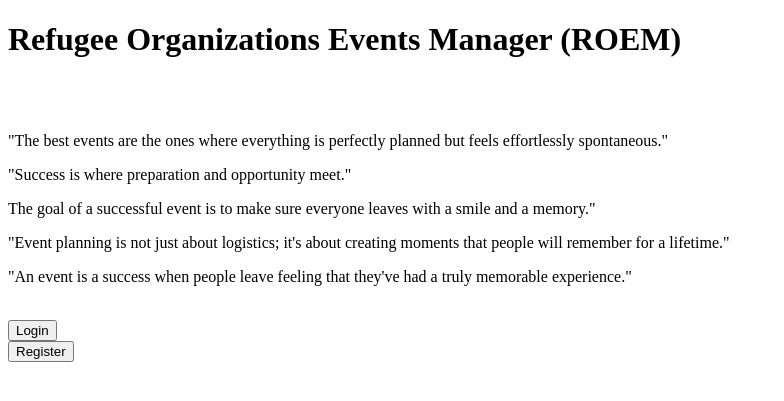
After one commit to Kemal-RC-GH/Final_Project-ROEM, a Flask app: template templates/index.html in a window 1280 px wide. The commit adds this page. Shown: the top 401 px of the page, without its empty margins (0-784 px from the left). Run offline with Flask 3, Linux system fonts and the light colour scheme; the template is opened without the code that fills it, so the values that code supplies are empty.

Commit message:
Index and register html files added, register and login done!

```diff
--- a/app.py
+++ b/app.py
@@ -1,14 +1,20 @@
 from flask import Flask, render_template, request, session, redirect, flash, get_flashed_messages, json
-from datetime import datetime
+#from datetime import datetime
 
 app = Flask(__name__)           # All required classes and functions imported. Flask file defined
-app.secret_key = '1234@$'       # secret added for the sake of syntax
+app.secret_key = "1234@$"       # secret added for the sake of syntax
 
+users_file_path = "users.json"
 def load_users():
-    file = open("user.json" , "r")
+    file = open(users_file_path , "r")
     users = json.load(file)
-    file.clsoe()
+    file.close()
     return users
+
+def save_users(user):
+    file = open(users_file_path, "w")
+    json.dump(user, file)
+    file.close()                        # registered users are saved in the users.json file
 
 USERS = load_users()            # admin users loaded from json file
 
@@ -34,5 +40,58 @@ def get_events(username):
         print("event.txt file not found!")
     return events                               # we get the event now
 
-if __name__ == '__main__':      #part of the flask format
+@app.route("/", methods=["GET"])
+def index():
+    username = session.get("username")
+    if username:
+        return redirect("/login")
+    return render_template("index.html")        # route defined for admin login
+
+@app.route("/login", methods=["GET", "POST"])
+def login():
+    if request.method == "POST":
+        username = request.form["username"]
+        password = request.form["password"]
+        users = load_users()
+        user_password = users.get(username)
+        if user_password and user_password == password:
+            session["username"] = username
+            return redirect("/dashboard")
+        flash("Invalid username or password!")
+    return render_template("login.html", flash_message=get_flashed_messages())
+
+@app.route("/register", methods=["GET", "POST"])
+def register():
+    if request.method == "POST":
+        username = request.form["username"]
+        password = request.form["password"]
+        confirm_password = request.form["confirm_password"]
+
+        if password != confirm_password:
+            flash("Passwords do not match!")
+            return render_template("register.html", flash_message=get_flashed_messages())
+
+        users = load_users()          # Here we are going to check ifvthe username exists
+        username_exists = False
+        for key in users.keys():
+            if key == username:
+                username_exists = True
+                break
+
+        if username_exists:          # Here if username exists, it will flash a message otherwise will register
+            flash("Username already exists!")
+            return render_template("register.html", flash_message=get_flashed_messages())
+
+        users[username] = password   # build the new dictionary
+        save_users(users)            # save it to the json file using save_user function
+        session["username"] = username # update session for direct login and flash the below message
+        flash("Registration successful! Please log in.")
+        return redirect("/login")
+
+    return render_template("register.html", flash_message=get_flashed_messages())
+
+
+
+
+if __name__ == "__main__":      #part of the flask format
     app.run(debug=True)
--- a/templates/create_event.html
+++ b/templates/create_event.html
@@ -3,7 +3,7 @@
 <head>
     <meta charset="UTF-8">
     <meta name="viewport" content="width=device-width, initial-scale=1.0">
-    <title>ROEM - Event Management</title>
+    <title>Create</title>
     <link rel="stylesheet" href="../static/css/style.css">
 </head>
 <body>
--- a/templates/dashboard.html
+++ b/templates/dashboard.html
@@ -3,7 +3,7 @@
 <head>
     <meta charset="UTF-8">
     <meta name="viewport" content="width=device-width, initial-scale=1.0">
-    <title>ROEM - Event Management/title>
+    <title>ROEM - Dashboard</title>
     <link rel="stylesheet" href="../static/style.css">
 </head>
 <body>
--- a/templates/delete_event.html
+++ b/templates/delete_event.html
@@ -3,7 +3,7 @@
 <head>
     <meta charset="UTF-8">
     <meta name="viewport" content="width=device-width, initial-scale=1.0">
-    <title>ROEM - Event Management</title>
+    <title>Delete</title>
     <link rel="stylesheet" href="../static/style.css">
 </head>
 <body>
--- a/templates/edit_event.html
+++ b/templates/edit_event.html
@@ -3,7 +3,7 @@
 <head>
     <meta charset="UTF-8">
     <meta name="viewport" content="width=device-width, initial-scale=1.0">
-    <title>ROEM - Event Management</title>
+    <title>Update</title>
     <link rel="stylesheet" href="../static/style.css">
 </head>
 <body>
--- /dev/null
+++ b/templates/index.html
@@ -0,0 +1,28 @@
+<!DOCTYPE html>
+<html lang="en">
+<head>
+    <meta charset="UTF-8">
+    <meta name="viewport" content="width=device-width, initial-scale=1.0">
+    <title>ROEM</title>
+</head>
+<body>
+    <h1>Refugee Organizations Events Manager (ROEM)</h1><br><br>
+    <div class="sayings" id="paragraph">
+        <p>"The best events are the ones where everything is perfectly planned but feels effortlessly spontaneous."</p>
+        <p>"Success is where preparation and opportunity meet."</p>
+        <p>The goal of a successful event is to make sure everyone leaves with a smile and a memory."</p>
+        <p>"Event planning is not just about logistics; it's about creating moments that people will remember for a lifetime."</p>
+        <p>"An event is a success when people leave feeling that they've had a truly memorable experience."</p>
+    </div>
+    <br>
+    <div class="container">
+        <form method="get" action="{{ url_for('login') }}">
+            <button type="submit">Login</button>
+        </form>
+        <form method="get" action="{{ url_for('register') }}">
+            <button type="submit">Register</button>
+        </form>
+    </div>
+</body>
+</body>
+</html>
--- a/templates/login.html
+++ b/templates/login.html
@@ -17,5 +17,10 @@
             <input type="password" id="password" name="password" required>
             <button type="submit">Login</button>
         </form>
+        <div>
+            {% for message in get_flashed_messages() %}
+            <p class="error-message">{{ message }}</p>
+            {% endfor %}
+        </div>
 </body>
 </html>
--- a/users.json
+++ b/users.json
@@ -1,12 +1 @@
-{
-    "unhcr": "un123",
-    "remotecoders": "re123",
-    "stars": "st123",
-    "caritus": "ca123",
-    "crs": "cr123",
-    "care": "ca123",
-    "tdh": "td123",
-    "future_hawa": "fu123",
-    "save_the_children": "sa123",
-    "pastic": "pa123"
-}
+{"kijo": "123", "kijola": "123"}
```
Also changed, not shown: templates/register.html (added, +31 -0 lines).
